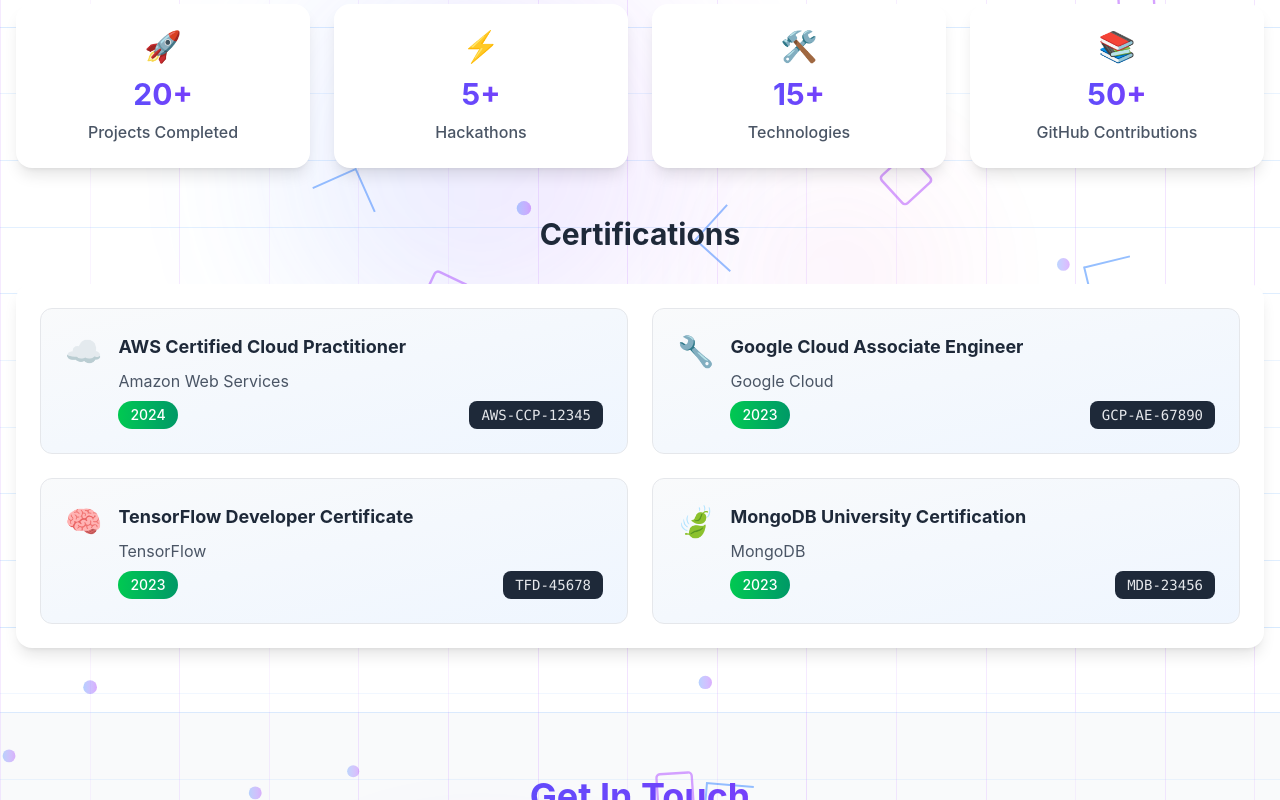
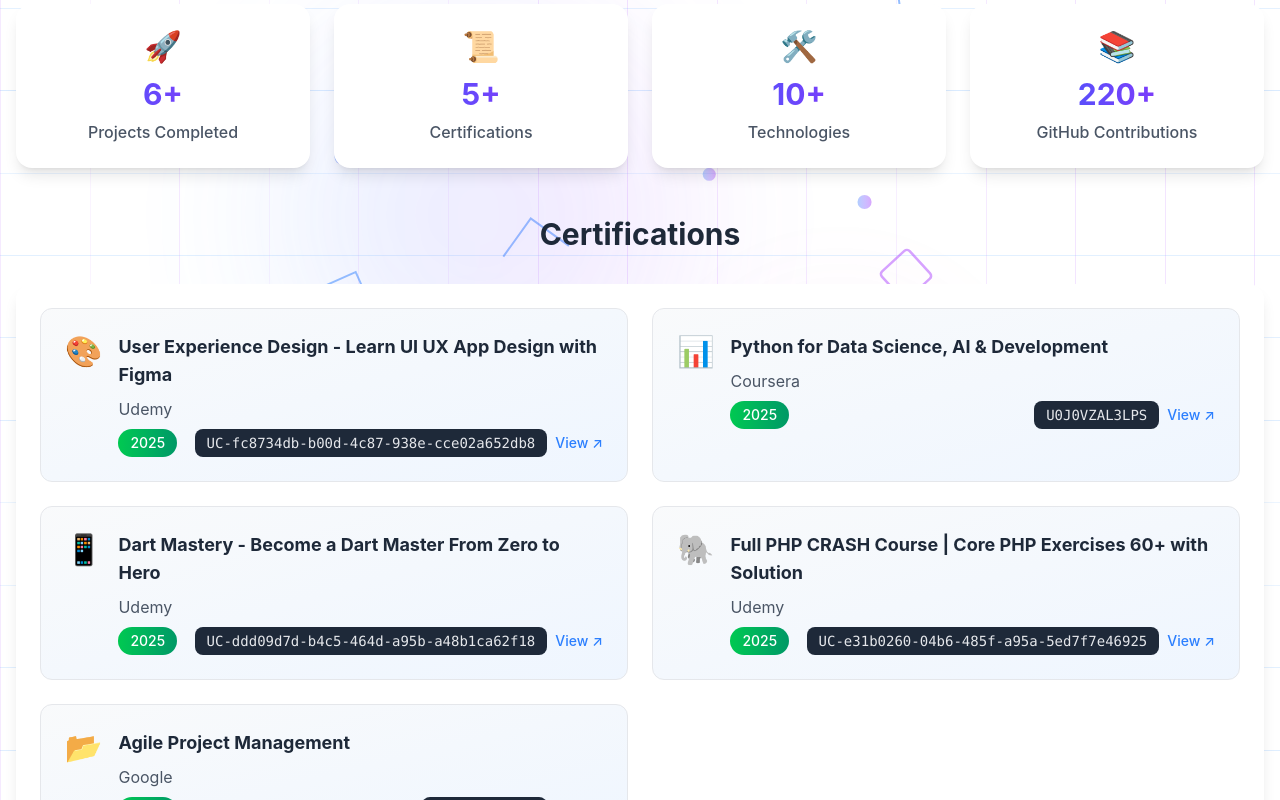
Before and after one commit to KTGamage/My-portfolio, a React (Vite) app in the folder apps/site/: page / in a window 1280 px wide. Shown: the part 4360-5160 px from the top of the page. Built offline with nearby package versions, Linux system fonts and the light colour scheme.

Commit message:
clear some mistakes on frontend

```diff
--- a/apps/site/src/components/Achievements.jsx
+++ b/apps/site/src/components/Achievements.jsx
@@ -1,84 +1,103 @@
 // components/Achievements.jsx
-import React from 'react'
-import { motion } from 'framer-motion'
-import ThreeDMeshBackground from './ThreeDMeshBackground'
+import React from "react";
+import { motion } from "framer-motion";
+import ThreeDMeshBackground from "./ThreeDMeshBackground";
 
 const Achievements = () => {
   const achievements = [
     {
       title: "Hackathon Winner",
       organization: "University Tech Fest 2023",
-      description: "First place in university-level hackathon for developing an AI-powered learning platform",
+      description:
+        "First place in university-level hackathon for developing an AI-powered learning platform",
       year: "2023",
       icon: "🏆",
-      color: "from-yellow-500 to-amber-500"
+      color: "from-yellow-500 to-amber-500",
     },
     {
       title: "Best Final Year Project",
       organization: "Faculty of Computing",
-      description: "Awarded for innovative approach in final year project on machine learning applications",
+      description:
+        "Awarded for innovative approach in final year project on machine learning applications",
       year: "2024",
       icon: "⭐",
-      color: "from-blue-500 to-cyan-500"
+      color: "from-blue-500 to-cyan-500",
     },
     {
       title: "Google Developer Scholarship",
       organization: "Google & Andela",
-      description: "Selected among top candidates for mobile web specialist nanodegree program",
+      description:
+        "Selected among top candidates for mobile web specialist nanodegree program",
       year: "2023",
       icon: "📱",
-      color: "from-green-500 to-emerald-500"
+      color: "from-green-500 to-emerald-500",
     },
     {
       title: "Open Source Contributor",
       organization: "GitHub",
-      description: "Active contributor to multiple open source projects with 50+ contributions",
+      description:
+        "Active contributor to multiple open source projects with 50+ contributions",
       year: "2024",
       icon: "💻",
-      color: "from-purple-500 to-pink-500"
-    }
-  ]
+      color: "from-purple-500 to-pink-500",
+    },
+  ];
 
   const certifications = [
     {
-      name: "AWS Certified Cloud Practitioner",
-      issuer: "Amazon Web Services",
-      date: "2024",
-      credential: "AWS-CCP-12345",
-      icon: "☁️"
+      name: " User Experience Design - Learn UI UX App Design with Figma ",
+      issuer: "Udemy",
+      date: "2025",
+      credential: "UC-fc8734db-b00d-4c87-938e-cce02a652db8",
+      icon: "🎨",
+      link: "https://udemy-certificate.s3.amazonaws.com/image/UC-fc8734db-b00d-4c87-938e-cce02a652db8.jpg",
     },
     {
-      name: "Google Cloud Associate Engineer",
-      issuer: "Google Cloud",
-      date: "2023",
-      credential: "GCP-AE-67890",
-      icon: "🔧"
+      name: "Python for Data Science, AI & Development",
+      issuer: "Coursera",
+      date: "2025",
+      credential: "U0J0VZAL3LPS",
+      icon: "📊",
+      link: "https://coursera.org/share/78e81d5f02f9b3aea88ef6e9254077ad",
     },
     {
-      name: "TensorFlow Developer Certificate",
-      issuer: "TensorFlow",
-      date: "2023",
-      credential: "TFD-45678",
-      icon: "🧠"
+      name: "Dart Mastery - Become a Dart Master From Zero to Hero",
+      issuer: "Udemy",
+      date: "2025",
+      credential: "UC-ddd09d7d-b4c5-464d-a95b-a48b1ca62f18",
+      icon: "📱",
+      link: "https://www.udemy.com/certificate/UC-ddd09d7d-b4c5-464d-a95b-a48b1ca62f18/",
     },
     {
-      name: "MongoDB University Certification",
-      issuer: "MongoDB",
-      date: "2023",
-      credential: "MDB-23456",
-      icon: "🍃"
-    }
-  ]
+      name: "Full PHP CRASH Course | Core PHP Exercises 60+ with Solution",
+      issuer: "Udemy",
+      date: "2025",
+      credential: "UC-e31b0260-04b6-485f-a95a-5ed7f7e46925",
+      icon: "🐘",
+      link: "https://www.udemy.com/certificate/UC-e31b0260-04b6-485f-a95a-5ed7f7e46925/",
+    },
+    {
+      name: "Agile Project Management",
+      issuer: "Google",
+      date: "2025",
+      credential: "0MTTJUE0YOKR",
+      icon: "📂",
+      link: "https://coursera.org/share/5720120bd6e3e453deb3bb5e04d97b46",
+    },
+  ];
 
   const stats = [
-    { number: '20+', label: 'Projects Completed', icon: '🚀' },
-    { number: '5+', label: 'Hackathons', icon: '⚡' },
-    { number: '15+', label: 'Technologies', icon: '🛠️' },
-    { number: '50+', label: 'GitHub Contributions', icon: '📚' }
-  ]
+    { number: "6+", label: "Projects Completed", icon: "🚀" },
+    { number: "5+", label: "Certifications", icon: "📜" },
+    { number: "10+", label: "Technologies", icon: "🛠️" },
+    { number: "220+", label: "GitHub Contributions", icon: "📚" },
+  ];
 
   return (
-    <section id="achievements" className="py-16 bg-white dark:bg-gray-900 relative overflow-hidden">
+    <section
+      id="achievements"
+      className="py-16 bg-white dark:bg-gray-900 relative overflow-hidden"
+    >
       {/* 3D Mesh Background */}
       <ThreeDMeshBackground />
 
@@ -95,7 +114,8 @@
           </h2>
           <div className="w-20 h-1 bg-gradient-to-r from-blue-600 to-purple-600 mx-auto mb-4 rounded-full"></div>
           <p className="text-lg text-gray-600 dark:text-gray-300 max-w-2xl mx-auto">
-            Recognition and certifications that highlight my dedication to continuous learning and excellence
+            Recognition and certifications that highlight my dedication to
+            continuous learning and excellence
           </p>
         </motion.div>
 
@@ -119,7 +139,9 @@
               <div className="text-3xl font-bold bg-gradient-to-r from-blue-600 to-purple-600 bg-clip-text text-transparent mb-2">
                 {stat.number}
               </div>
-              <div className="text-gray-600 dark:text-gray-400 font-medium">{stat.label}</div>
+              <div className="text-gray-600 dark:text-gray-400 font-medium">
+                {stat.label}
+              </div>
             </motion.div>
           ))}
         </motion.div>
@@ -172,7 +194,9 @@
           whileInView={{ opacity: 1, y: 0 }}
           transition={{ duration: 0.6, delay: 0.5 }}
         >
-          <h3 className="text-3xl font-bold mb-8 text-center text-gray-800 dark:text-white">Certifications</h3>
+          <h3 className="text-3xl font-bold mb-8 text-center text-gray-800 dark:text-white">
+            Certifications
+          </h3>
           <div className="bg-white dark:bg-gray-800 rounded-2xl shadow-lg overflow-hidden backdrop-blur-sm">
             <div className="grid md:grid-cols-2 gap-6 p-6">
               {certifications.map((cert, index) => (
@@ -181,21 +205,36 @@
                   initial={{ opacity: 0, scale: 0.9 }}
                   whileInView={{ opacity: 1, scale: 1 }}
                   transition={{ duration: 0.6, delay: index * 0.1 }}
-                  whileHover={{ scale: 1.02 }}
-                  className="bg-gradient-to-br from-gray-50 to-blue-50 dark:from-gray-700 dark:to-blue-900/20 p-6 rounded-xl border border-gray-200 dark:border-gray-600 hover:border-blue-300 dark:hover:border-blue-600 transition-all duration-300"
+                  whileHover={{ scale: 1.02, y: -5 }}
+                  className="bg-gradient-to-br from-gray-50 to-blue-50 dark:from-gray-700 dark:to-blue-900/20 p-6 rounded-xl border border-gray-200 dark:border-gray-600 hover:border-blue-300 dark:hover:border-blue-600 transition-all duration-300 cursor-pointer group"
+                  onClick={() =>
+                    cert.link &&
+                    window.open(cert.link, "_blank", "noopener,noreferrer")
+                  }
                 >
                   <div className="flex items-start gap-4">
                     <div className="text-3xl">{cert.icon}</div>
                     <div className="flex-1">
-                      <h4 className="text-lg font-bold text-gray-800 dark:text-white mb-2">{cert.name}</h4>
-                      <p className="text-gray-600 dark:text-gray-300 mb-2">{cert.issuer}</p>
+                      <h4 className="text-lg font-bold text-gray-800 dark:text-white mb-2 group-hover:text-blue-600 dark:group-hover:text-blue-400 transition-colors">
+                        {cert.name}
+                      </h4>
+                      <p className="text-gray-600 dark:text-gray-300 mb-2">
+                        {cert.issuer}
+                      </p>
                       <div className="flex items-center justify-between">
                         <span className="bg-gradient-to-r from-green-500 to-emerald-600 text-white px-3 py-1 rounded-full text-sm font-medium">
                           {cert.date}
                         </span>
-                        <code className="bg-gray-800 text-gray-200 px-3 py-1 rounded-lg text-sm font-mono">
-                          {cert.credential}
-                        </code>
+                        <div className="flex items-center gap-2">
+                          <code className="bg-gray-800 text-gray-200 px-3 py-1 rounded-lg text-sm font-mono">
+                            {cert.credential}
+                          </code>
+                          {cert.link && (
+                            <span className="text-blue-500 text-sm font-medium flex items-center gap-1">
+                              View ↗
+                            </span>
+                          )}
+                        </div>
                       </div>
                     </div>
                   </div>
@@ -206,7 +245,7 @@
         </motion.div>
       </div>
     </section>
-  )
-}
+  );
+};
 
-export default Achievements
+export default Achievements;
--- a/apps/site/src/components/Contact.jsx
+++ b/apps/site/src/components/Contact.jsx
@@ -231,7 +231,7 @@
                     <img
                       src={info.image}
                       alt={info.title}
-                      className="w-10 h-10 object-contain"
+                      className="w-10 h-10 object-contain filter brightness-0 invert"
                     />
                   </div>
                   <div>
--- a/apps/site/src/components/Footer.jsx
+++ b/apps/site/src/components/Footer.jsx
@@ -6,14 +6,14 @@
 const Footer = () => {
   const currentYear = new Date().getFullYear();
   const [email, setEmail] = useState("");
-  const [subscribeStatus, setSubscribeStatus] = useState(null); // null, 'success', 'error'
+  const [subscribeStatus, setSubscribeStatus] = useState(null);
   const [isSubscribing, setIsSubscribing] = useState(false);
 
   // EmailJS configuration for newsletter
   const NEWSLETTER_CONFIG = {
-    SERVICE_ID: "service_86rjb3p", // Use your existing service or create new one
-    TEMPLATE_ID: "template_p77jwhi", // Your newsletter template ID
-    PUBLIC_KEY: "S7MEM65j3dvM5bZHT", // Your existing public key
+    SERVICE_ID: "service_86rjb3p",
+    TEMPLATE_ID: "template_p77jwhi",
+    PUBLIC_KEY: "S7MEM65j3dvM5bZHT",
   };
 
   // Auto-hide status messages
@@ -120,9 +120,9 @@
   ];
 
   const contactInfo = [
-    { icon: "📧", text: "kasun.tharaka@example.com" },
-    { icon: "📱", text: "+94 77 123 4567" },
-    { icon: "📍", text: "Sabaragamuwa University, Sri Lanka" },
+    { icon: "📧", text: "kasuntharaka18628@gmail.com" },
+    { icon: "📱", text: "+94 76 626 5387" },
+    { icon: "📍", text: "Ambalangoda, Sri Lanka" },
   ];
 
   return (
```
Also changed, not shown: apps/site/public/images/contact/linkedin.png, apps/site/public/images/contact/phone.png.
